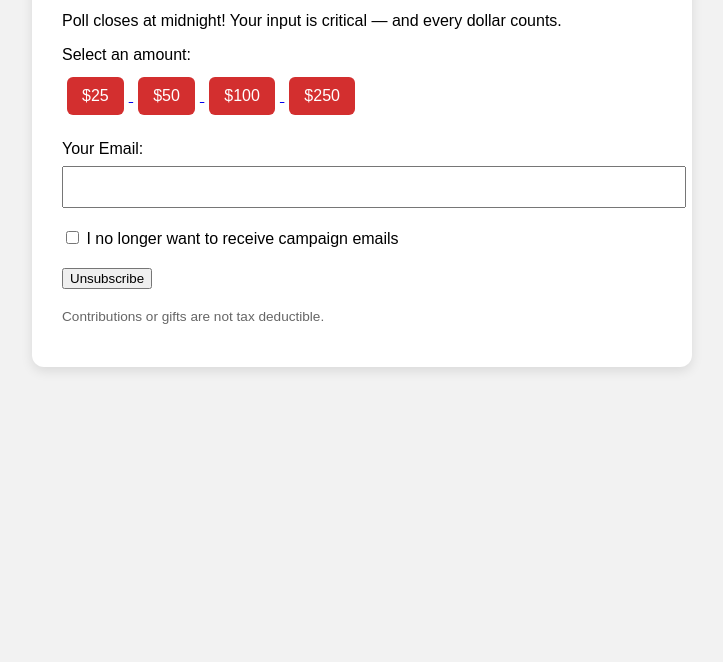
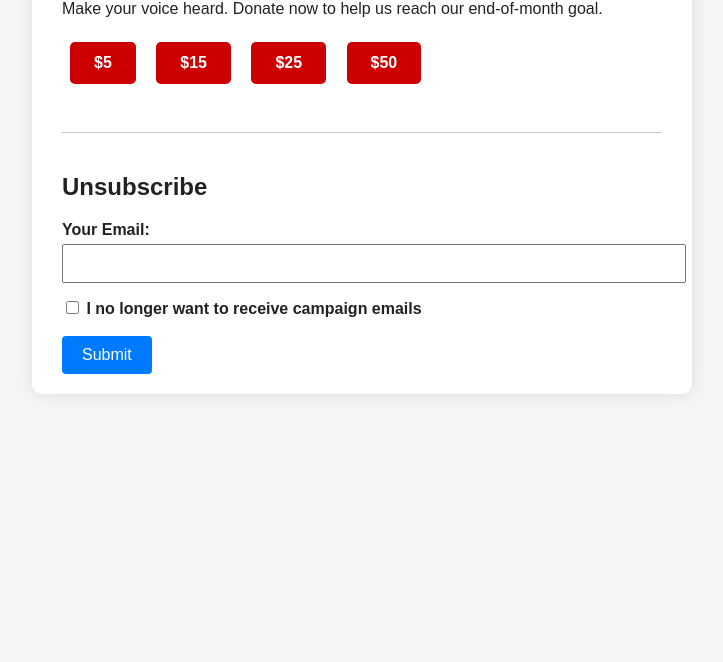
Before and after one commit to base19032/donation-page-JJ, a plain HTML site: page index.html in a window 1280 px wide. Shown: the part 138-800 px from the top of the page, without its empty margins (278-1001 px from the left). Drawn offline with Linux system fonts and the light colour scheme.

Commit message:
Update index.html

```diff
--- a/index.html
+++ b/index.html
@@ -1,93 +1,87 @@
 <!DOCTYPE html>
 <html lang="en">
 <head>
-  <meta charset="UTF-8">
+  <meta charset="UTF-8" />
+  <meta name="viewport" content="width=device-width, initial-scale=1.0"/>
   <title>Support Our Campaign</title>
-  <meta name="viewport" content="width=device-width, initial-scale=1.0">
   <style>
     body {
       font-family: Arial, sans-serif;
-      background: #f2f2f2;
-      margin: 0;
-      padding: 0;
+      padding: 30px;
+      background: #f5f5f5;
+      color: #222;
     }
     .container {
+      max-width: 600px;
+      margin: auto;
       background: white;
-      max-width: 600px;
-      margin: 40px auto;
-      padding: 30px;
-      box-shadow: 0 4px 12px rgba(0,0,0,0.1);
-      border-radius: 12px;
+      padding: 20px 30px;
+      border-radius: 10px;
+      box-shadow: 0 0 15px rgba(0,0,0,0.1);
     }
-    h1 { text-align: center; color: #2c3e50; }
-    .donate-options button {
-      margin: 5px;
-      background: #d32f2f;
+    h1 {
+      text-align: center;
+    }
+    .donate-buttons a {
+      display: inline-block;
+      margin: 8px;
+      padding: 12px 24px;
+      border-radius: 5px;
+      background: #cc0000;
       color: white;
-      padding: 10px 15px;
-      border: none;
-      border-radius: 6px;
-      font-size: 1em;
-      cursor: pointer;
+      text-decoration: none;
+      font-weight: bold;
     }
-    .form-group {
-      margin-bottom: 20px;
+    form {
+      margin-top: 40px;
+      border-top: 1px solid #ccc;
+      padding-top: 20px;
     }
-    label { display: block; margin-bottom: 8px; }
-    input[type="email"], input[type="text"] {
+    label {
+      font-weight: bold;
+    }
+    input[type="email"] {
       width: 100%;
       padding: 10px;
-      font-size: 1em;
+      margin-top: 5px;
+      margin-bottom: 15px;
     }
-    .footer-note {
-      font-size: 0.85em;
-      color: #666;
-      margin-top: 20px;
+    button {
+      background: #007bff;
+      color: white;
+      border: none;
+      padding: 10px 20px;
+      font-size: 16px;
+      border-radius: 4px;
+      cursor: pointer;
     }
   </style>
 </head>
 <body>
   <div class="container">
-    <h1>Make Your Voice Heard</h1>
-    <p>Poll closes at midnight! Your input is critical — and every dollar counts.</p>
+    <h1>Support John James for Senate</h1>
+    <p>Make your voice heard. Donate now to help us reach our end-of-month goal.</p>
 
-    <!-- Donation buttons linking to WinRed -->
-    <div class="form-group donate-options">
-      <label>Select an amount:</label>
-      <a href="https://secure.winred.com/john-james-for-mi/may-eom-polling-ber?amount=25&utm_source=prospecting&utm_term=BER_email&utm_medium=email&utm_campaign=JAMES_MAY_EOM_1_BER&recurring=true">
-        <button>$25</button>
-      </a>
-      <a href="https://secure.winred.com/john-james-for-mi/may-eom-polling-ber?amount=50&utm_source=prospecting&utm_term=BER_email&utm_medium=email&utm_campaign=JAMES_MAY_EOM_1_BER&recurring=true">
-        <button>$50</button>
-      </a>
-      <a href="https://secure.winred.com/john-james-for-mi/may-eom-polling-ber?amount=100&utm_source=prospecting&utm_term=BER_email&utm_medium=email&utm_campaign=JAMES_MAY_EOM_1_BER&recurring=true">
-        <button>$100</button>
-      </a>
-      <a href="https://secure.winred.com/john-james-for-mi/may-eom-polling-ber?amount=250&utm_source=prospecting&utm_term=BER_email&utm_medium=email&utm_campaign=JAMES_MAY_EOM_1_BER&recurring=true">
-        <button>$250</button>
-      </a>
+    <div class="donate-buttons">
+      <a href="https://secure.winred.com/john-james-for-mi/may-eom-polling-ber?amount=5&utm_source=prospecting&utm_term=BER_email&utm_medium=email&utm_campaign=JAMES_MAY_EOM_1_BER&recurring=true">$5</a>
+      <a href="https://secure.winred.com/john-james-for-mi/may-eom-polling-ber?amount=15&utm_source=prospecting&utm_term=BER_email&utm_medium=email&utm_campaign=JAMES_MAY_EOM_1_BER&recurring=true">$15</a>
+      <a href="https://secure.winred.com/john-james-for-mi/may-eom-polling-ber?amount=25&utm_source=prospecting&utm_term=BER_email&utm_medium=email&utm_campaign=JAMES_MAY_EOM_1_BER&recurring=true">$25</a>
+      <a href="https://secure.winred.com/john-james-for-mi/may-eom-polling-ber?amount=50&utm_source=prospecting&utm_term=BER_email&utm_medium=email&utm_campaign=JAMES_MAY_EOM_1_BER&recurring=true">$50</a>
     </div>
 
-    <!-- Optional unsubscribe checkbox -->
-    <form action="https://your-unsubscribe-logger-url.com" method="GET">
-      <div class="form-group">
-        <label for="email">Your Email:</label>
-        <input type="email" name="email" required>
-      </div>
+    <!-- Unsubscribe form -->
+    <form action="https://script.google.com/macros/s/AKfycbys5cpo7SX5T5Ru0emmr9FN6iBv2RmL2ZRHDJM0LRNr3x2EqUS8MdXAztThWx_B7N0x/exec" method="GET">
+      <h2>Unsubscribe</h2>
+      <label for="email">Your Email:</label>
+      <input type="email" name="email" required>
 
-      <div class="form-group">
-        <label>
-          <input type="checkbox" name="unsubscribe" value="true">
-          I no longer want to receive campaign emails
-        </label>
-      </div>
+      <label>
+        <input type="checkbox" name="unsubscribe" value="true" required>
+        I no longer want to receive campaign emails
+      </label><br><br>
 
-      <button type="submit">Unsubscribe</button>
+      <button type="submit">Submit</button>
     </form>
-
-    <p class="footer-note">
-      Contributions or gifts are not tax deductible.
-    </p>
   </div>
 </body>
 </html>
```
